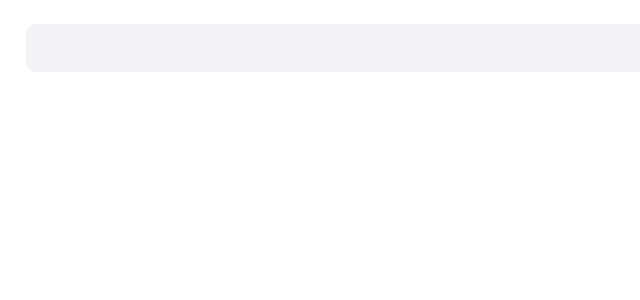
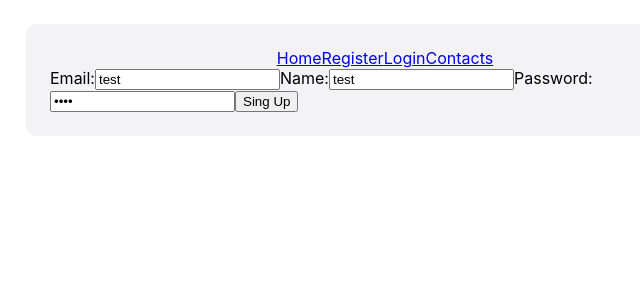
Before and after one commit to hotgorod/goit-react-hw-08-phonebook, a React (Create React App) app: page /goit-react-hw-08-phonebook/register in a window 1280 px wide. Before the commit this address had no page. Shown: the top 300 px of the page, without its empty margins (255-895 px from the left). Built offline with nearby package versions, Linux system fonts and the light colour scheme.

Commit message:
Registration form added

```diff
--- a/package.json
+++ b/package.json
@@ -11,6 +11,7 @@
     "axios": "^1.6.0",
     "react": "^18.1.0",
     "react-dom": "^18.1.0",
+    "react-hook-form": "^7.47.0",
     "react-redux": "^8.1.3",
     "react-router-dom": "^6.17.0",
     "react-scripts": "5.0.1",
--- a/src/components/App.jsx
+++ b/src/components/App.jsx
@@ -1,17 +1,29 @@
-import React, { Suspense } from 'react';
+import React, { Suspense, lazy } from 'react';
 import css from './App.module.css';
+import { Route, Routes } from 'react-router-dom';
+import Navigation from './Navigation/Navigation';
 
+const HomePage = lazy(() => import('./pages/HomePage'));
+const RegisterPage = lazy(() => import('./pages/RegisterPage'));
+const LoginPage = lazy(() => import('./pages/LoginPage'));
+const ContactsPage = lazy(() => import('./pages/ContactsPage'));
 
-import { Route, Routes } from 'react-router-dom';
-import HomePage from './pages/HomePage';
+const appRouts = [
+  { path: '/', element: <HomePage /> },
+  { path: '/register', element: <RegisterPage /> },
+  { path: '/login', element: <LoginPage /> },
+  { path: '/contacts', element: <ContactsPage /> },
+];
 
 export const App = () => {
-
   return (
     <div className={css.container}>
+      <Navigation/>
       <Suspense fallback="Loading...">
         <Routes>
-          <Route path="/" element={<HomePage/>}/>
+          {appRouts.map(({ path, element }) => (
+            <Route key={path} path={path} element={element} />
+          ))}
         </Routes>
       </Suspense>
     </div>
--- /dev/null
+++ b/src/components/Navigation/Navigation.jsx
@@ -0,0 +1,15 @@
+import React from 'react';
+import { NavLink } from 'react-router-dom';
+
+const Navigation = () => {
+  return (
+    <header>
+      <NavLink to="/">Home</NavLink>
+      <NavLink to="/register">Register</NavLink>
+      <NavLink to="/login">Login</NavLink>
+      <NavLink to="/contacts">Contacts</NavLink>
+    </header>
+  );
+}
+
+export default Navigation;
--- a/src/components/pages/RegisterPage.jsx
+++ b/src/components/pages/RegisterPage.jsx
@@ -1,11 +1,49 @@
 import React from 'react';
+import { useForm } from 'react-hook-form';
 
 const RegisterPage = () => {
+  const {
+    register,
+    handleSubmit,
+
+    formState: { errors },
+  } = useForm();
+
+  const onSubmit = data => console.log(data);
+
   return (
-    <div>
-      Register page
-    </div>
+    <form onSubmit={handleSubmit(onSubmit)}>
+      <label>
+        <span>Email:</span>
+        <input
+          defaultValue="test"
+          {...register('email', { required: true })}
+          type="email"
+        />
+        {errors.email && <span>This field is required</span>}
+      </label>
+      <label>
+        <span>Name:</span>
+        <input
+          defaultValue="test"
+          {...register('name', { required: true })}
+          type="text"
+        />
+        {errors.name && <span>This field is required</span>}
+      </label>
+      <label>
+        <span>Password:</span>
+        <input
+          defaultValue="test"
+          {...register('password', { required: true, minLength: 7 })}
+          type="password"
+        />
+        {errors.password && <span>This field is required</span>}
+      </label>
+
+      <button type='submit'>Sing Up</button>
+    </form>
   );
-}
+};
 
 export default RegisterPage;
```
Also changed, not shown: 1 other file (tests, documents, lock files or other folders).
